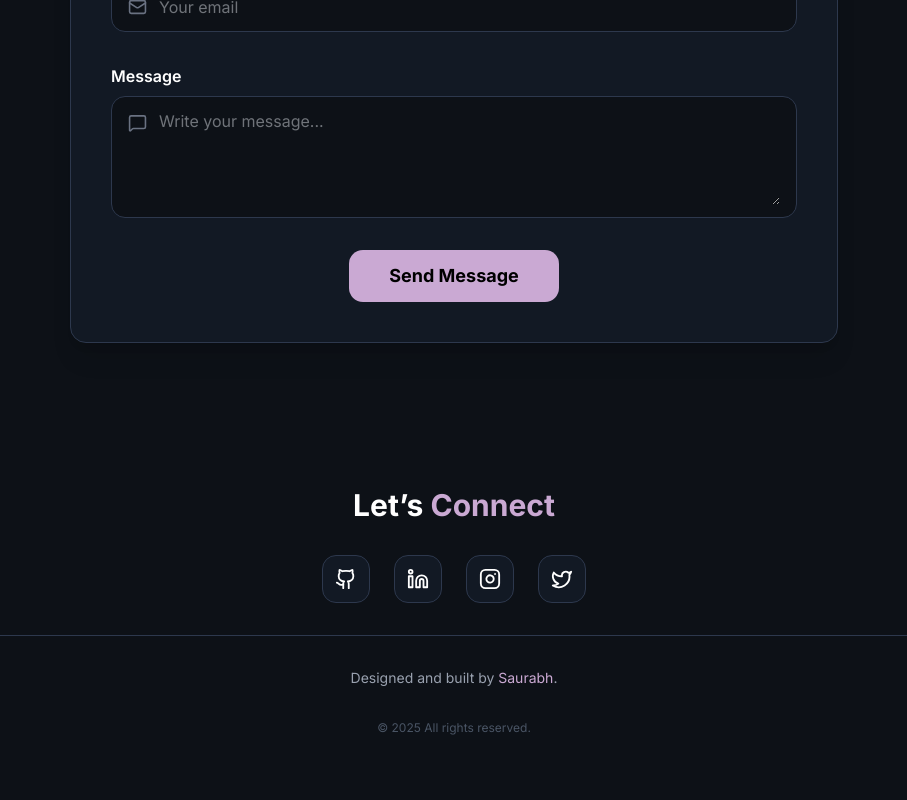
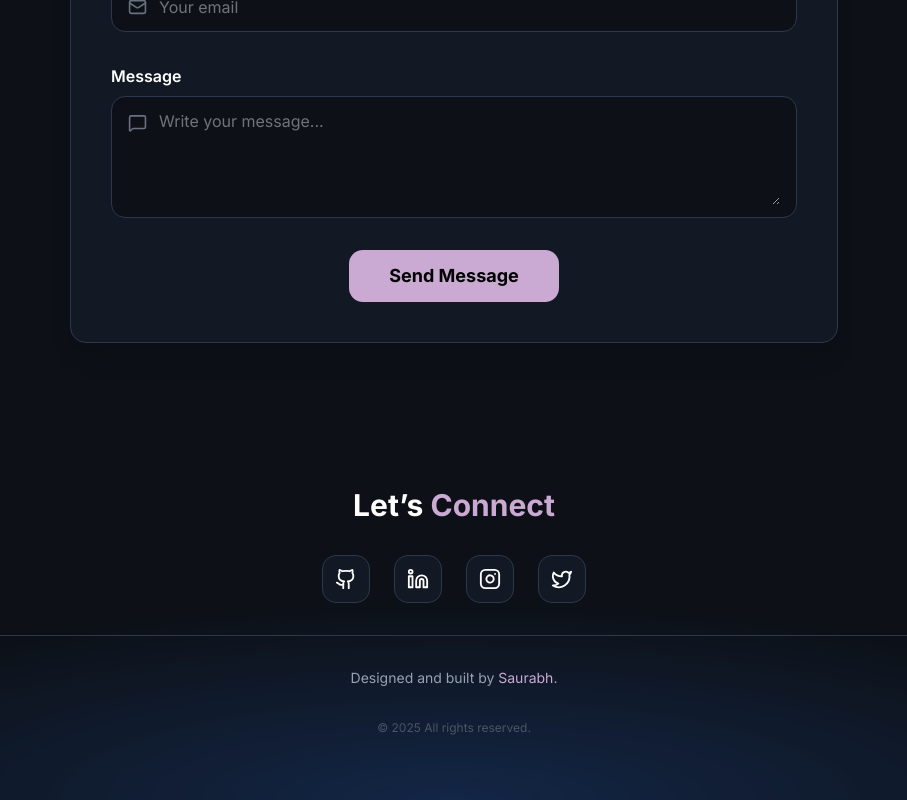
Before and after one commit to SaurabhShisode/Saurabh-Portfolio, a React (Vite) app in the folder frontend/: page / in a window 1280 px wide. Shown: the part 6101-6901 px from the top of the page, without its empty margins (186-1093 px from the left). Built offline with nearby package versions, Linux system fonts and the light colour scheme.

Commit message:
Final Again

```diff
--- a/frontend/src/components/Footer.tsx
+++ b/frontend/src/components/Footer.tsx
@@ -7,7 +7,13 @@ export default function Footer() {
   return (
     <footer className="relative bg-[#0d1117] text-white py-16 font-inter overflow-hidden">
 
-
+      <div
+        className="absolute h-[400px] w-[1600px] bottom-0 left-1/2 -translate-x-1/2 bg-blue-500/20 pointer-events-none"
+        style={{
+          maskImage: "radial-gradient(50% 50% at bottom center, black, transparent)",
+          WebkitMaskImage: "radial-gradient(50% 50% at bottom center, black, transparent)",
+        }}
+      ></div>
 
 
 
```
